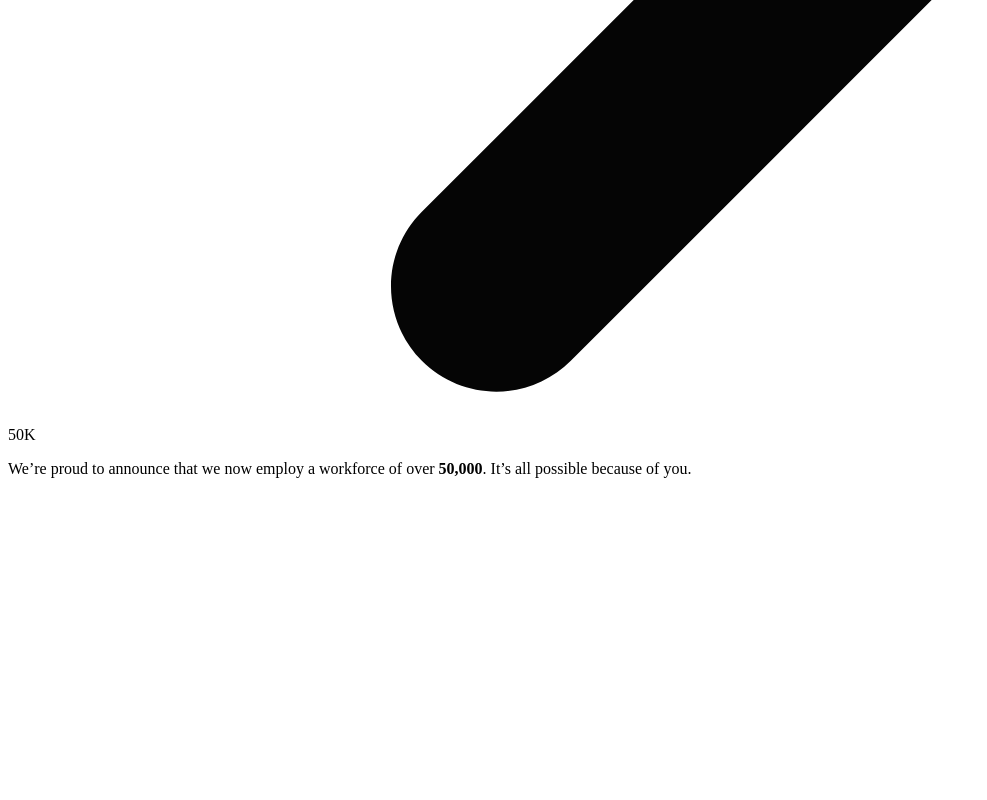
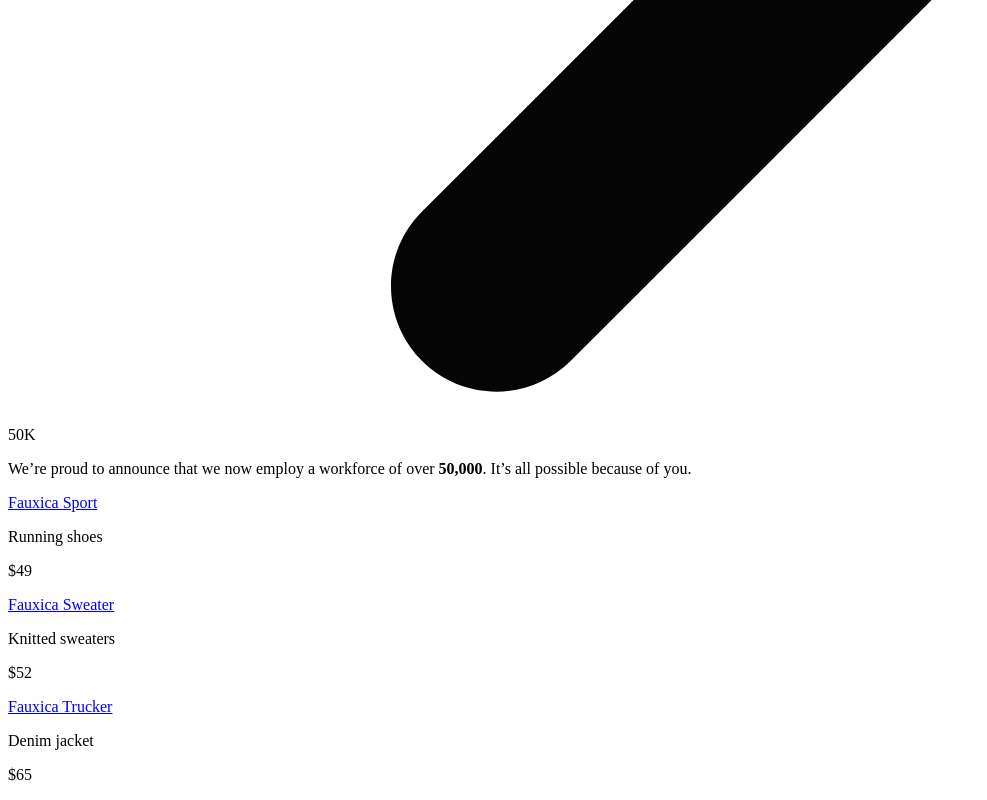
Before and after one commit to oagilliam/fauxica-website-design, a plain HTML site: page index.html in a window 1280 px wide. Shown: the part 1446-2246 px from the top of the page, without its empty margins (0-987 px from the left). Before the commit the page ends 1940 px from the top, so only its background shows below. Drawn offline with Linux system fonts and the light colour scheme.

```diff
--- a/index.html
+++ b/index.html
@@ -38,12 +38,31 @@
                 </div>
             </div>
             <div class="right-side">
+                <div class="card card-1">
+                    <div class="card-details">
+                        <a href="#" class="product-title">Fauxica Sport</a>
+                        <p>Running shoes</p>
+                    </div>
+                    <p>$49</p>
+                </div>
 
+                <div class="card card-2">
+                    <div class="card-details">
+                        <a href="#" class="product-title">Fauxica Sweater</a>
+                        <p>Knitted sweaters</p>
+                    </div>
+                    <p>$52</p>
+                </div>
+
+                <div class="card card-3">
+                    <div class="card-details">
+                        <a href="#" class="product-title">Fauxica Trucker</a>
+                        <p>Denim jacket</p>
+                    </div>
+                    <p>$65</p>
+                </div>
             </div>
-
         </main>
     </div>
-
-
 </body>
 </html>
```
